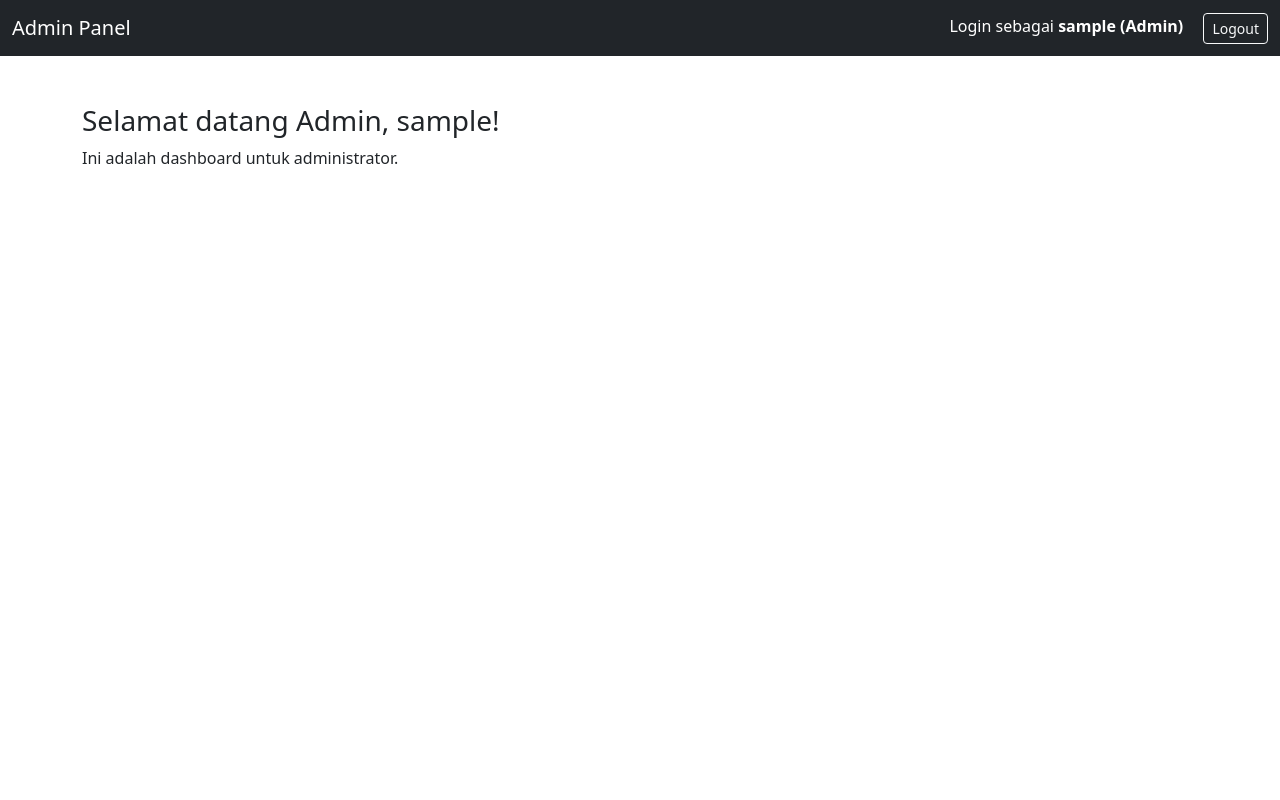
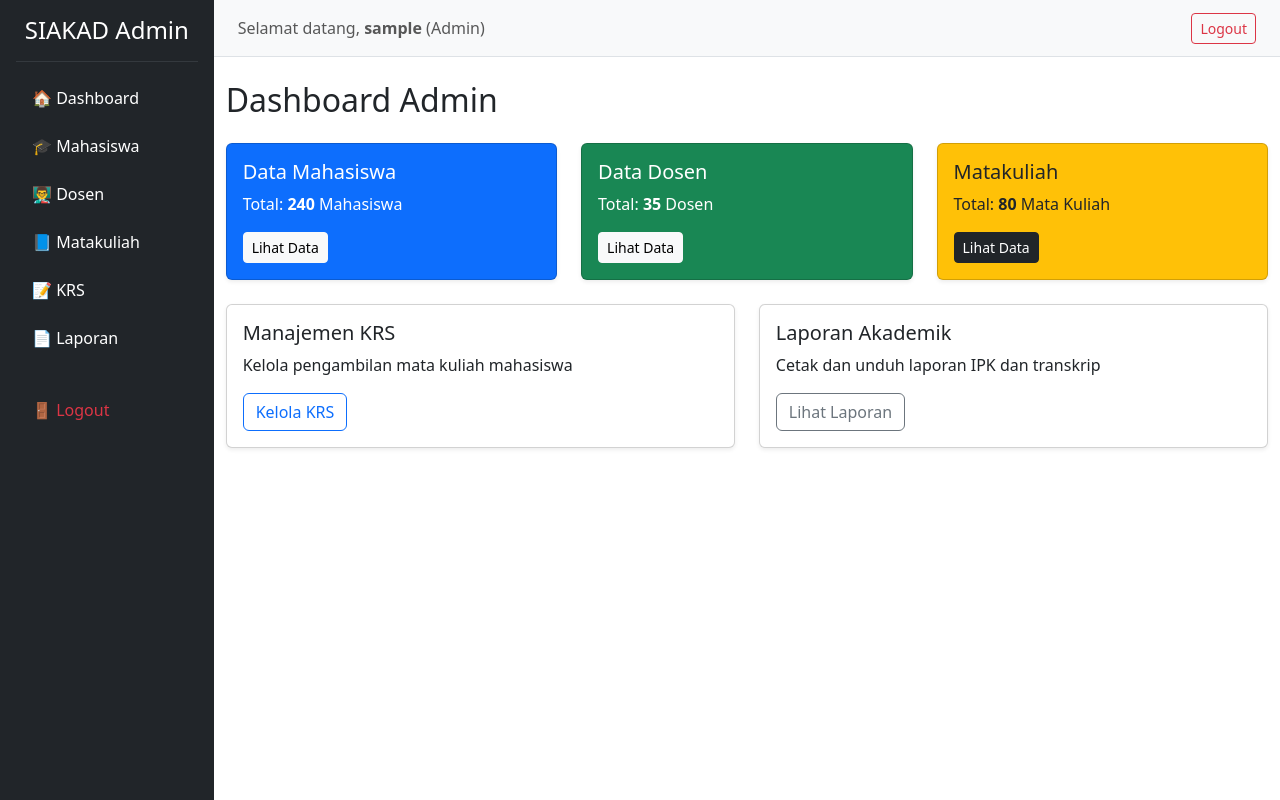
Before and after one commit to dayat321/TUGAS-PPL, a PHP site: page /admin/dashboard_admin.php in a window 1280 px wide. Run offline with PHP 8.4, Linux system fonts and the light colour scheme; the visitor is signed in with stand-in values (Sample User, id 1).

Commit message:
tambahan dahsboard admin

```diff
--- /dev/null
+++ b/admin/bar/sidebar.php
@@ -0,0 +1,27 @@
+<div class="bg-dark text-white p-3 vh-100" style="inline-size: 250px;">
+    <h4 class="text-center">SIAKAD Admin</h4>
+    <hr class="text-secondary">
+    <ul class="nav flex-column">
+        <li class="nav-item mb-2">
+            <a class="nav-link text-white" href="dashboard_admin.php">🏠 Dashboard</a>
+        </li>
+        <li class="nav-item mb-2">
+            <a class="nav-link text-white" href="mahasiswa.php">🎓 Mahasiswa</a>
+        </li>
+        <li class="nav-item mb-2">
+            <a class="nav-link text-white" href="dosen.php">👨‍🏫 Dosen</a>
+        </li>
+        <li class="nav-item mb-2">
+            <a class="nav-link text-white" href="matakuliah.php">📘 Matakuliah</a>
+        </li>
+        <li class="nav-item mb-2">
+            <a class="nav-link text-white" href="krs.php">📝 KRS</a>
+        </li>
+        <li class="nav-item mb-2">
+            <a class="nav-link text-white" href="laporan.php">📄 Laporan</a>
+        </li>
+        <li class="nav-item mt-4">
+            <a class="nav-link text-danger" href="../logout.php">🚪 Logout</a>
+        </li>
+    </ul>
+</div>
--- /dev/null
+++ b/admin/bar/topbar.php
@@ -0,0 +1,6 @@
+<nav class="navbar navbar-expand-lg navbar-light bg-light border-bottom px-4">
+    <span class="navbar-text me-auto">
+        Selamat datang, <strong><?= $_SESSION['user'] ?></strong> (Admin)
+    </span>
+    <a href="../logout.php" class="btn btn-outline-danger btn-sm">Logout</a>
+</nav>
--- /dev/null
+++ b/admin/dashboard_admin.php
@@ -0,0 +1,90 @@
+<?php
+session_start();
+
+// Cek login dan peran admin
+if (!isset($_SESSION['user']) || $_SESSION['role'] !== 'admin') {
+    header('Location: ../login.php');
+    exit;
+}
+?>
+
+<!DOCTYPE html>
+<html lang="id">
+<head>
+    <meta charset="UTF-8">
+    <title>Dashboard Admin - SIAKAD</title>
+    <link href="https://cdn.jsdelivr.net/npm/bootstrap@5.3.0/dist/css/bootstrap.min.css" rel="stylesheet">
+    <link href="../assets/css/style.css" rel="stylesheet">
+</head>
+<body>
+<div class="d-flex" id="wrapper">
+    <?php include 'bar/sidebar.php'; ?>
+
+    <div id="page-content-wrapper" class="w-100">
+        <?php include 'bar/topbar.php'; ?>
+
+        <div class="container-fluid mt-4">
+            <h2 class="mb-4">Dashboard Admin</h2>
+            <div class="row g-4">
+                <!-- Kartu Data Mahasiswa -->
+                <div class="col-md-4">
+                    <div class="card shadow-sm bg-primary text-white">
+                        <div class="card-body">
+                            <h5 class="card-title">Data Mahasiswa</h5>
+                            <p class="card-text">Total: <strong>240</strong> Mahasiswa</p>
+                            <a href="mahasiswa.php" class="btn btn-light btn-sm">Lihat Data</a>
+                        </div>
+                    </div>
+                </div>
+
+                <!-- Kartu Data Dosen -->
+                <div class="col-md-4">
+                    <div class="card shadow-sm bg-success text-white">
+                        <div class="card-body">
+                            <h5 class="card-title">Data Dosen</h5>
+                            <p class="card-text">Total: <strong>35</strong> Dosen</p>
+                            <a href="dosen.php" class="btn btn-light btn-sm">Lihat Data</a>
+                        </div>
+                    </div>
+                </div>
+
+                <!-- Kartu Matakuliah -->
+                <div class="col-md-4">
+                    <div class="card shadow-sm bg-warning text-dark">
+                        <div class="card-body">
+                            <h5 class="card-title">Matakuliah</h5>
+                            <p class="card-text">Total: <strong>80</strong> Mata Kuliah</p>
+                            <a href="matakuliah.php" class="btn btn-dark btn-sm">Lihat Data</a>
+                        </div>
+                    </div>
+                </div>
+            </div>
+
+            <!-- Menu cepat -->
+            <div class="row mt-4">
+                <div class="col-md-6">
+                    <div class="card shadow-sm">
+                        <div class="card-body">
+                            <h5 class="card-title">Manajemen KRS</h5>
+                            <p class="card-text">Kelola pengambilan mata kuliah mahasiswa</p>
+                            <a href="krs.php" class="btn btn-outline-primary">Kelola KRS</a>
+                        </div>
+                    </div>
+                </div>
+                <div class="col-md-6">
+                    <div class="card shadow-sm">
+                        <div class="card-body">
+                            <h5 class="card-title">Laporan Akademik</h5>
+                            <p class="card-text">Cetak dan unduh laporan IPK dan transkrip</p>
+                            <a href="laporan.php" class="btn btn-outline-secondary">Lihat Laporan</a>
+                        </div>
+                    </div>
+                </div>
+            </div>
+        </div>
+    </div>
+</div>
+
+<script src="https://cdn.jsdelivr.net/npm/bootstrap@5.3.0/dist/js/bootstrap.bundle.min.js"></script>
+</body>
+</html>
--- a/dashboard_admin.php
+++ /dev/null
@@ -1,31 +0,0 @@
-<?php
-session_start();
-if (!isset($_SESSION['user']) || $_SESSION['role'] !== 'admin') {
-    header("Location: login.php");
-    exit;
-}
-?>
-<!DOCTYPE html>
-<html lang="id">
-<head>
-    <meta charset="UTF-8">
-    <title>Dashboard Admin</title>
-    <link href="https://cdn.jsdelivr.net/npm/bootstrap@5.3.0/dist/css/bootstrap.min.css" rel="stylesheet">
-</head>
-<body>
-<nav class="navbar navbar-dark bg-dark">
-    <div class="container-fluid">
-        <span class="navbar-brand">Admin Panel</span>
-        <div>
-            <span class="text-white me-3">Login sebagai <strong><?= $_SESSION['user'] ?> (Admin)</strong></span>
-            <a href="logout.php" class="btn btn-outline-light btn-sm">Logout</a>
-        </div>
-    </div>
-</nav>
-
-<div class="container mt-5">
-    <h3>Selamat datang Admin, <?= $_SESSION['user'] ?>!</h3>
-    <p>Ini adalah dashboard untuk administrator.</p>
-</div>
-</body>
-</html>
--- a/login.php
+++ b/login.php
@@ -20,7 +20,7 @@ if ($_SERVER['REQUEST_METHOD'] === 'POST') {
         $_SESSION['role'] = $level;
 
         if ($level === 'admin') {
-            header("Location: dashboard_admin.php");
+            header("Location: admin/dashboard_admin.php");
         } else {
             header("Location: user/dashboard_user.php");
         }
```
